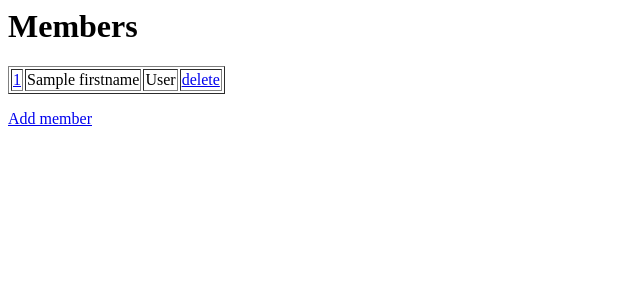
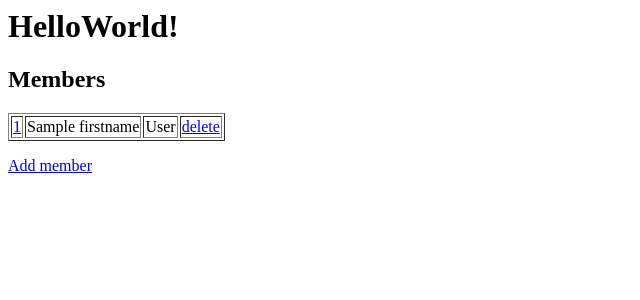
Before and after one commit to Hesam1999/My_Wedb_Project, a Django app: template myworld/members/templates/index.html in a window 1280 px wide. Shown: the top 300 px of the page, without its empty margins (0-640 px from the left). Run offline with Django 4.2, Linux system fonts and the light colour scheme; the template is opened without the code that fills it: most values are stand-ins (such as "Sample title", 1, 10 or a date in 2020).

Commit message:
Update index template - add Hello World text in index.html

```diff
--- a/myworld/members/templates/index.html
+++ b/myworld/members/templates/index.html
@@ -1,4 +1,7 @@
-<h1>Members</h1>
+
+<h1>HelloWorld!</h1>
+
+<h2>Members</h2>
 
 <table border="1">
 	{% for x in mymembers %}
```
